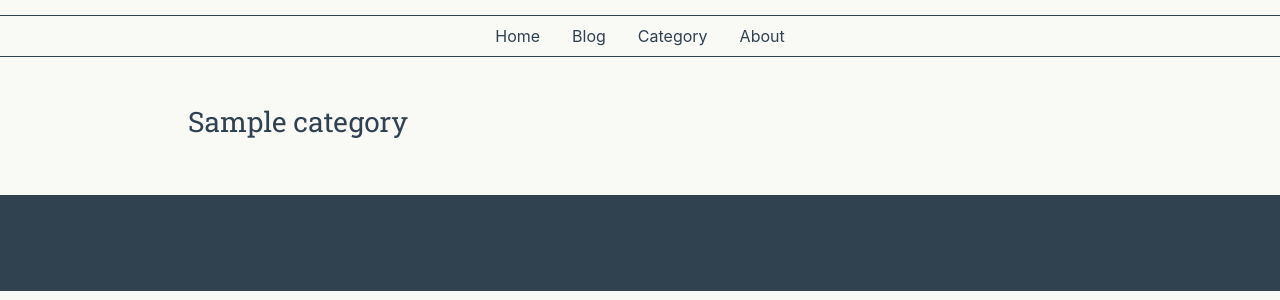
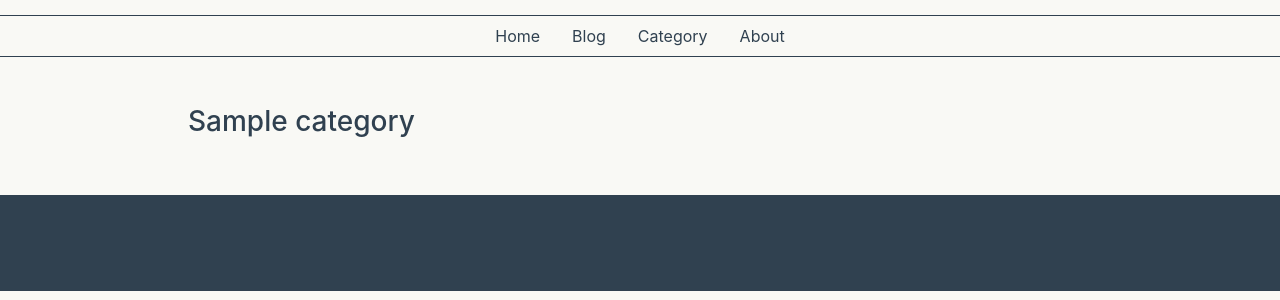
Before and after one commit to DayuanJiang/django-blog, a Django app: template templates/blog/category.html in a window 1280 px wide. Shown: the part 164-464 px from the top of the page. Run offline with Django 3.2, Linux system fonts and the light colour scheme; the template is opened without the code that fills it: most values are stand-ins (such as "Sample title", 1, 10 or a date in 2020); parts of the project's set-up code (start-up, migrations or seed data) failed here and were passed over; some libraries are stand-ins or nearby versions.

Commit message:
change font in apple system

```diff
--- a/templates/blog/category.html
+++ b/templates/blog/category.html
@@ -13,7 +13,7 @@
     <style>
         h1, h2, h3, h4, h5, h6 {
             color: rgb(48, 65, 80);
-            font-family: 'Roboto Slab', Microsoft Yahei, serif
+            font-family: -apple-system,'Roboto Slab', Microsoft Yahei, serif
         }
 
         #category-container {
```
